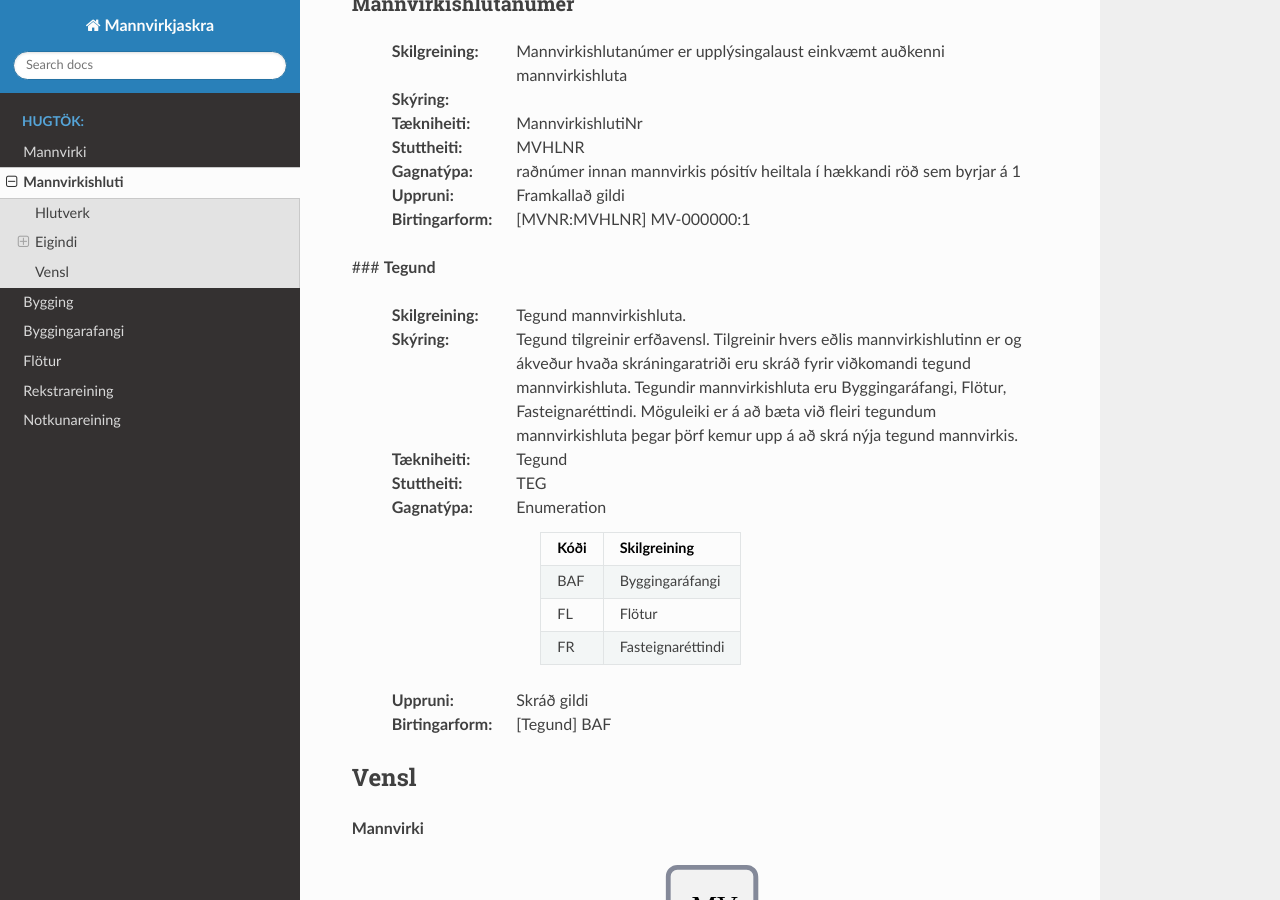
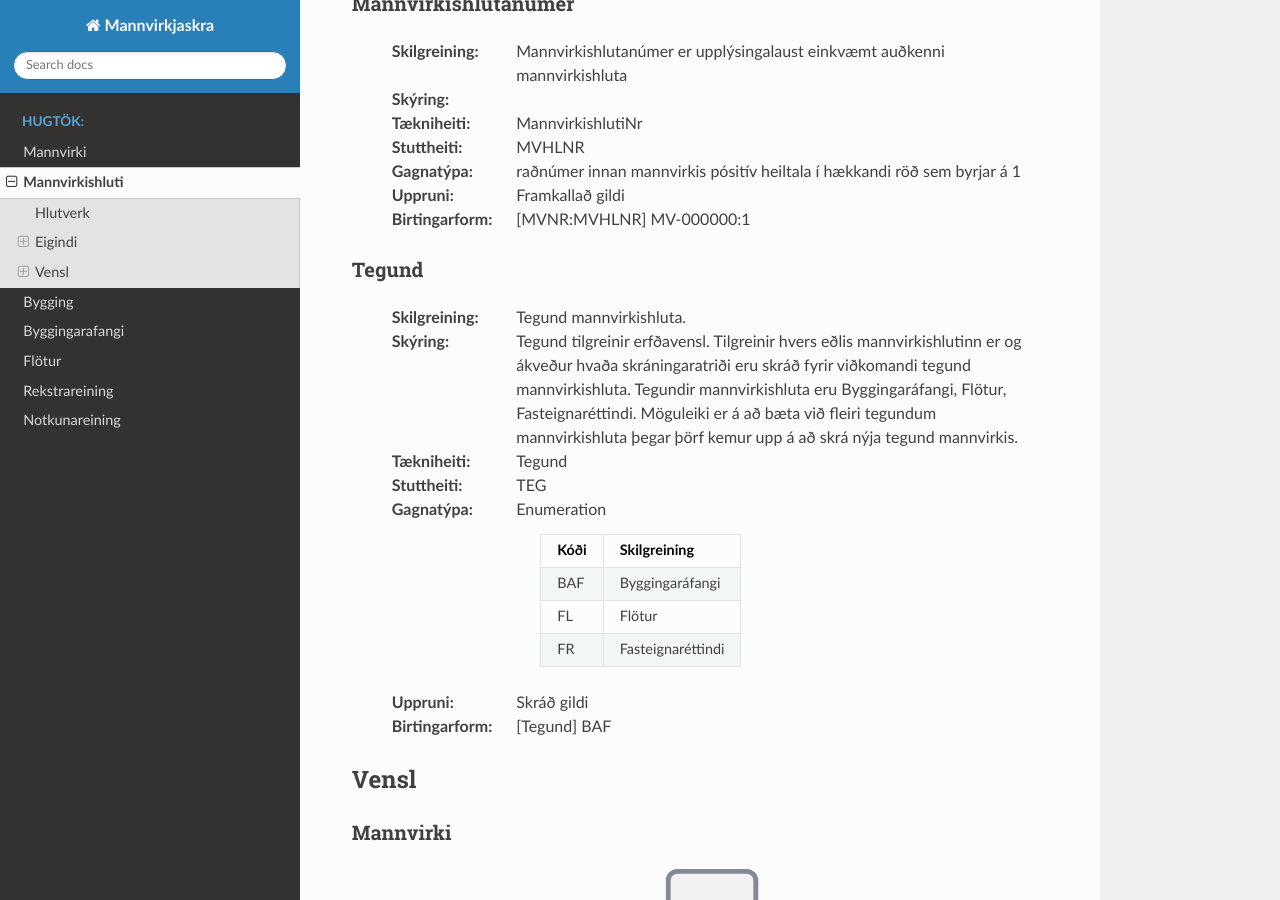
Before and after one commit to hthl/Mannvirkjaskra, a Sphinx documentation site: the page built from source/mannvirkishluti.rst, in a window 1280 px wide and 900 px high, scrolled down 671 px. Built offline with Sphinx 7.4.7 and the Read the Docs theme 2.0.0, drawn with Linux system fonts in a browser that asks for light colours.

```diff
--- a/source/mannvirkishluti.rst
+++ b/source/mannvirkishluti.rst
@@ -48,7 +48,8 @@ Mannvirkishlutanúmer
   :Birtingarform:
     [MVNR:MVHLNR] MV-000000:1
 
-### **Tegund**
+Tegund
+~~~~~~~~~~~~~~~~~~~~
 
   :Skilgreining:
     Tegund mannvirkishluta.
@@ -80,7 +81,8 @@ Mannvirkishlutanúmer
 Vensl
 -----
 
-**Mannvirki**
+Mannvirki
+~~~~~~~~~
 
   .. figure:: img/mannvirki_mannvirkishluti.svg
     :width: 100
@@ -91,7 +93,8 @@ Vensl
 
     Mannvirkishluti tengist því mannvirki sem hann tilheyrir. Einn eða fleiri mannvirkishlutar mynda mannvirki.
 
-**Rekstrareining**
+Rekstrareining
+~~~~~~~~~~~~~~
 
   .. figure:: img/mannvirkishluti_rekstrareining.svg
     :width: 100
@@ -103,7 +106,8 @@ Vensl
 
     Mannvirkishluti skiptist í eina eða fleiri rekstrareiningar.
 
-**Mannvirkishluti**
+Mannvirkishluti
+~~~~~~~~~~~~~~~
 
   .. figure:: img/mannvirkishluti_tegund.svg
     :width: 380
```
